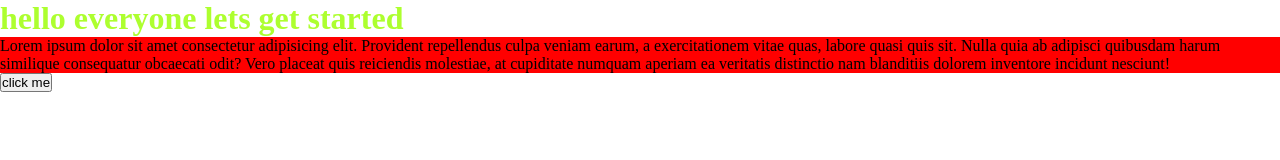
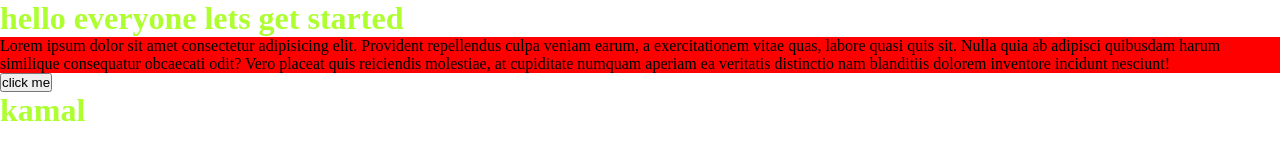
Before and after one commit to kamalmukhiya/project1, a plain HTML site: page index.html in a window 1280 px wide. Drawn offline with Linux system fonts and the light colour scheme.

Commit message:
second_commit

```diff
--- a/index.html
+++ b/index.html
@@ -10,5 +10,6 @@
     <H1>hello everyone lets get started </H1>
     <p>Lorem ipsum dolor sit amet consectetur adipisicing elit. Provident repellendus culpa veniam earum, a exercitationem vitae quas, labore quasi quis sit. Nulla quia ab adipisci quibusdam harum similique consequatur obcaecati odit? Vero placeat quis reiciendis molestiae, at cupiditate numquam aperiam ea veritatis distinctio nam blanditiis dolorem inventore incidunt nesciunt!</p>
     <button>click me </button>
+    <h1>kamal</h1>
 </body>
 </html>
```
